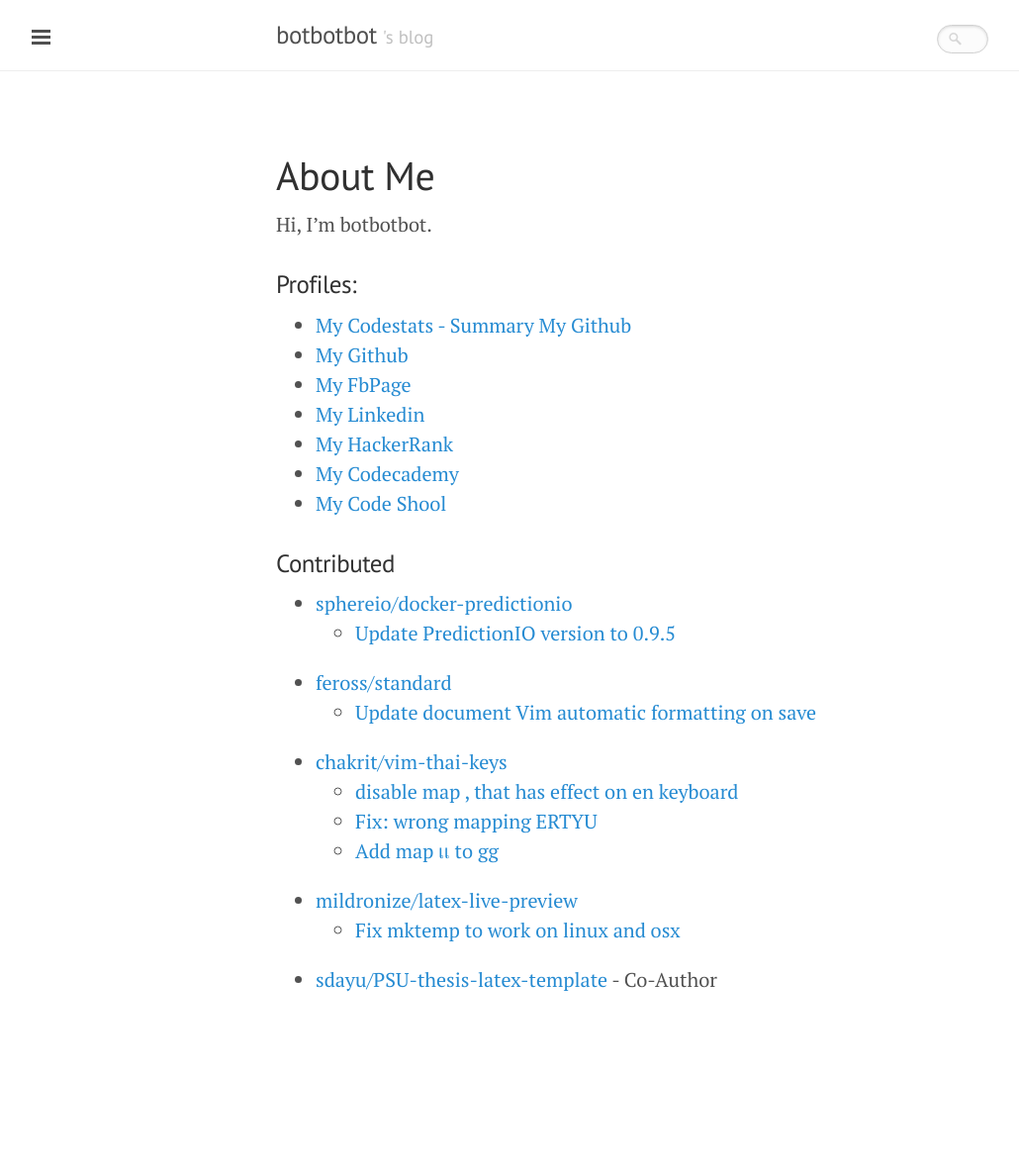
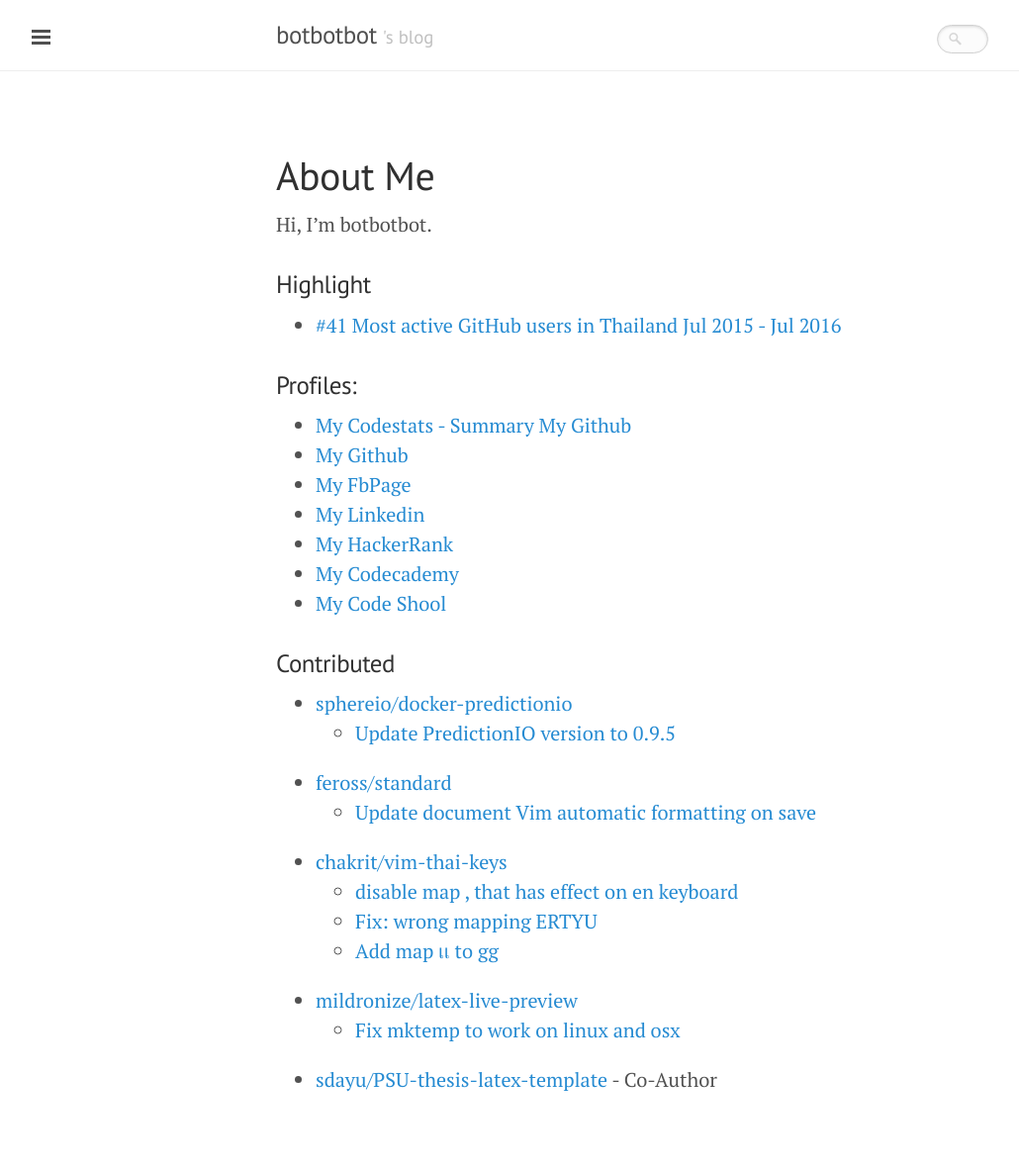
Before and after one commit to ibotdotout/ibotdotout.github.io, a Jekyll site: the page built from about.md, in a window 1280 px wide. Shown: the whole page at 99% size, without its empty margins (1-1031 px from the left). Built offline with Jekyll 4.4.1, drawn with Linux system fonts in a browser that asks for light colours; nearby versions of some CDN libraries; Markdown is read by kramdown in place of the engine named in the settings; comment, search, counter and statistics services are not loaded; before the commit the page ends 1085 px from its top, so only the background shows below that.

Commit message:
update(about): add most active github user

```diff
--- a/about.md
+++ b/about.md
@@ -4,6 +4,10 @@ title: About Me
 ---
 
 Hi, I'm botbotbot.
+
+### Highlight
+
+* [#41 Most active GitHub users in Thailand Jul 2015 - Jul 2016](https://gist.github.com/statguy/6489c06f2425c8836f2243ff01542c6b)
 
 ### Profiles:
 * [My Codestats - Summary My Github](http://coderstats.net/github/ibotdotout/)
```
